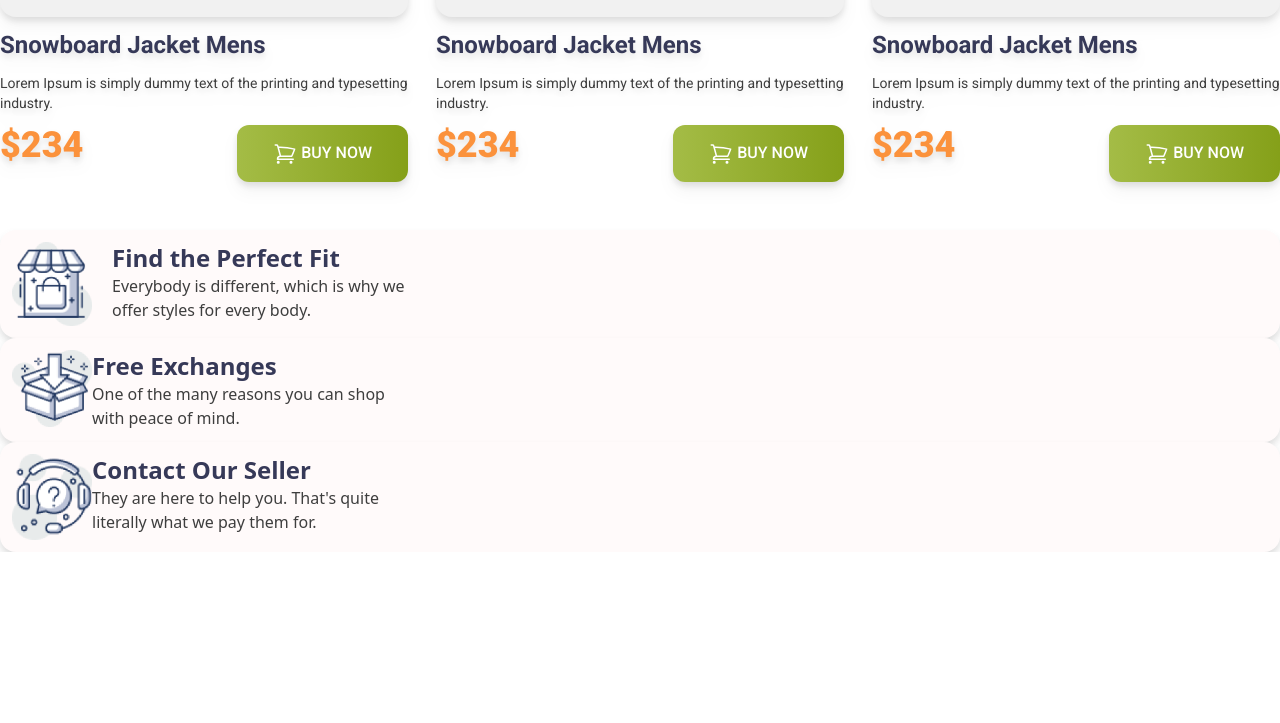
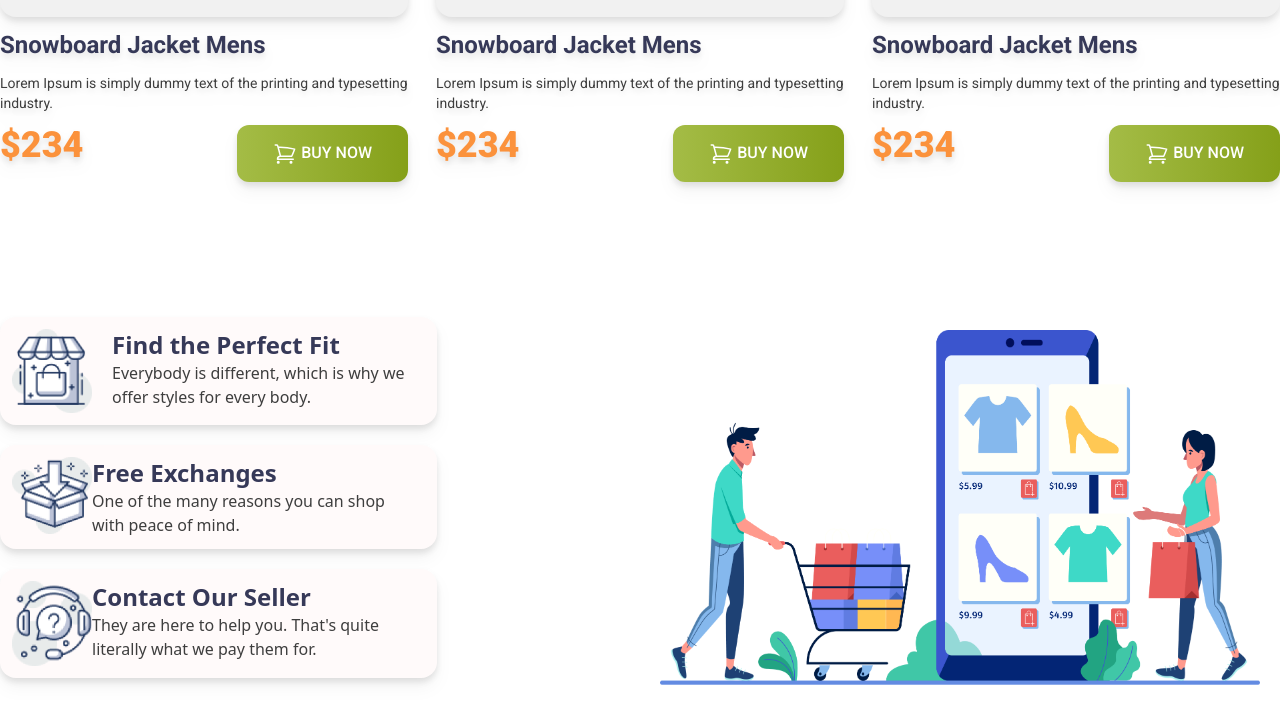
Before and after one commit to prosenjithdash/penguin-fashion-website, a plain HTML site: page index.html in a window 1280 px wide. Shown: the part 2129-2852 px from the top of the page. Before the commit the page ends 2681 px from the top, so only its background shows below. Drawn offline with nearby package versions, Linux system fonts and the light colour scheme.

Commit message:
Support Section Work Done

```diff
--- a/index.html
+++ b/index.html
@@ -146,7 +146,7 @@
             </div>
         </section>
 
-        <!-- Man Jacket -->
+        <!-- Man Jackets -->
         <section class="py-12">
             <h3 class="text-5xl font-bebas  py-12">MAN JACKET</h3>
 
@@ -231,11 +231,11 @@
 
 
         <!-- Support Section -->
-        <section class="">
+        <section class="flex flex-col md:flex-row justify-between items-center py-20">
             <!-- Support Container -->
            <div>
                 <!-- Support 01 -->
-            <div class=" flex rounded-2xl bg-[#fffafa] drop-shadow-lg p-3">
+                <div class=" flex rounded-2xl bg-[#fffafa] drop-shadow-lg p-3 mb-5">
                     <div class="  w-20">
                         <img src="icons/house.png" alt="">
                     </div>
@@ -248,7 +248,7 @@
 
 
                 <!-- Support 02 -->
-            <div class=" flex rounded-2xl bg-[#fffafa] drop-shadow-lg p-3">
+                <div class=" flex rounded-2xl bg-[#fffafa] drop-shadow-lg p-3 mb-5">
                     <div class="w-20">
                         <img src="icons/box.png" alt="">
                     </div>
@@ -261,7 +261,7 @@
                 </div>
 
                 <!-- Support 03 -->
-            <div class=" flex rounded-2xl bg-[#fffafa] drop-shadow-lg p-3">
+                <div class=" flex rounded-2xl bg-[#fffafa] drop-shadow-lg p-3 mb-5">
                     <div class="w-20">
                         <img src="icons/question.png" alt="">
                     </div>
@@ -273,8 +273,10 @@
 
                 </div>
 
-
-
+            </div>
+            <!-- Support Img Container -->
+            <div class="w-1/2 p-5">
+                <img src="images/shopping.png" alt="">
             </div>
 
         </section>
```
Lines whose indentation alone changed are shown as unchanged.
